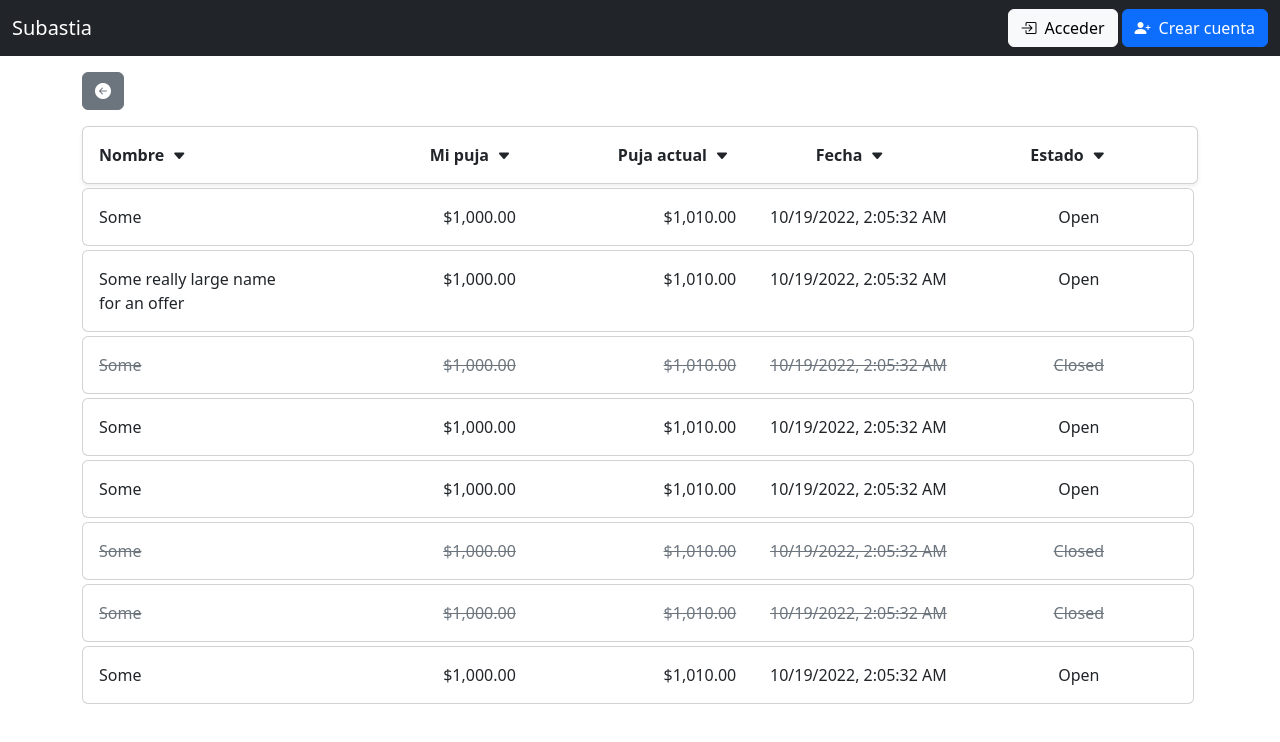
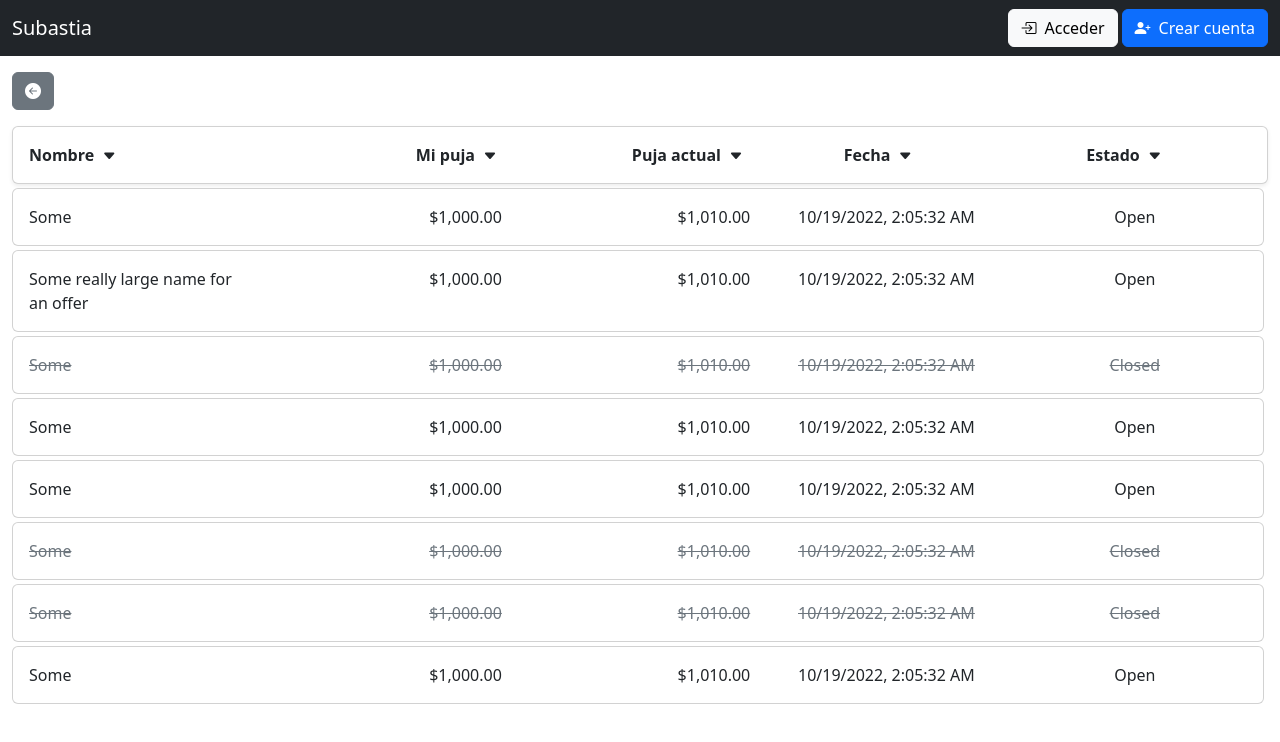
Before and after one commit to wonddark/mercadi, a React (Create React App) app: page /user/bids in a window 1280 px wide. Shown: the top 742 px of the page. Built offline with nearby package versions, Linux system fonts and the light colour scheme.

Commit message:
Made the user bids page to use a fluid container

```diff
--- a/src/components/UserBids.tsx
+++ b/src/components/UserBids.tsx
@@ -1,5 +1,4 @@
 import useGoBack from "../hooks/go-back.hooks";
-import { Button, Container } from "reactstrap";
 import HeaderBid from "./HeaderBid";
 import { dummyBids } from "../data/dummy-bids";
 import RowBid from "./RowBid";
@@ -8,10 +7,10 @@ function UserBids() {
   document.title = "Pujas";
   const { goBackTo: goBackToFeed } = useGoBack("/user/feed");
   return (
-    <Container>
-      <Button onClick={goBackToFeed}>
+    <div className="container-fluid">
+      <button className="btn btn-secondary" onClick={goBackToFeed}>
         <i className="bi bi-arrow-left-circle-fill" />
-      </Button>
+      </button>
       <HeaderBid />
       <div
         className="pe-1"
@@ -24,7 +23,7 @@ function UserBids() {
           <RowBid item={item} key={item.id} />
         ))}
       </div>
-    </Container>
+    </div>
   );
 }
 
```
